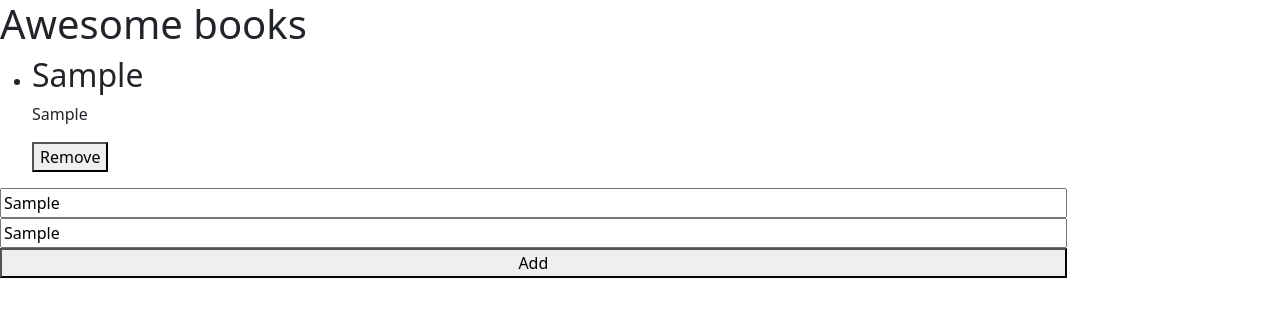
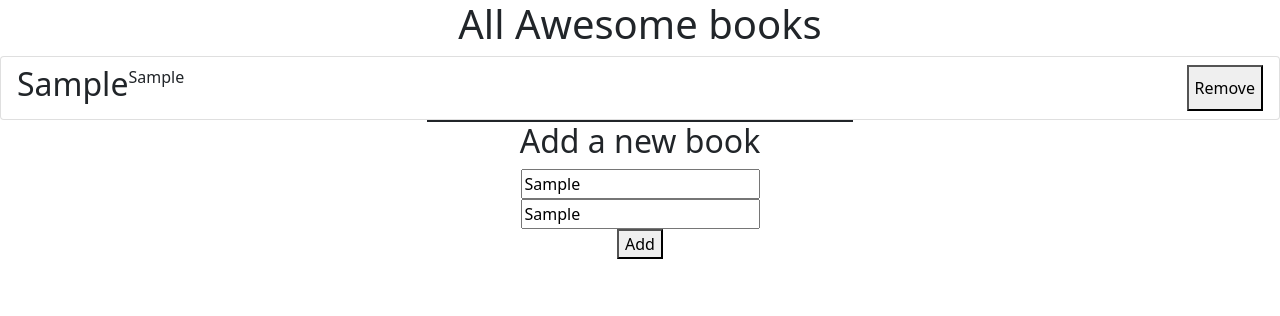
Before and after one commit to damdafayton/awesome-books, a website: page index.html in a window 1280 px wide. Both pictures are taken after typing "Sample", "Sample" into the empty fields and a click on the button "Add". Drawn offline with Linux system fonts and the light colour scheme.

Commit message:
Add Styling

```diff
--- a/index.html
+++ b/index.html
@@ -1,25 +1,23 @@
 <!DOCTYPE html>
 <html lang="en">
-
-<head>
-    <meta charset="UTF-8">
-    <meta http-equiv="X-UA-Compatible" content="IE=edge">
-    <meta name="viewport" content="width=device-width, initial-scale=1.0">
-    <link rel="stylesheet" href="./css/bootstrap.min.css">
+  <head>
+    <meta charset="UTF-8" />
+    <meta http-equiv="X-UA-Compatible" content="IE=edge" />
+    <meta name="viewport" content="width=device-width, initial-scale=1.0" />
+    <link rel="stylesheet" href="./css/bootstrap.min.css" />
     <script src="./js/script.js" defer></script>
     <title>Document</title>
-</head>
+  </head>
 
-<body>
-    <h1>Awesome books</h1>
-    <ul id="book-list">
-
-    </ul>
-    <form action="/" class="d-flex flex-column col-10">
-        <input type="text" placeholder="Title" id="title">
-        <input type="text" placeholder="Author" id="author">
-        <button type="submit" id="addBtn">Add</button>
+  <body>
+    <h1 class="text-center">All Awesome books</h1>
+    <ul class="list-group" id="book-list"></ul>
+    <div class="d-flex col-4 m-auto border border-dark"></div>
+    <form action="/" class="d-flex flex-column col-12">
+      <h2 class="text-center">Add a new book</h2>
+      <input type="text" placeholder="Title" id="title" class="m-auto" />
+      <input type="text" placeholder="Author" id="author" class="m-auto" />
+      <button type="submit" id="addBtn" class="m-auto">Add</button>
     </form>
-</body>
-
+  </body>
 </html>
--- a/js/script.js
+++ b/js/script.js
@@ -17,7 +17,6 @@ class Book {
   }
 
   static removeBook(title) {
-        console.log('hi')
     Book.books = Book.books.filter((book) => book.title === title);
     store.setItem('books', JSON.stringify(Book.books));
   }
@@ -29,12 +28,13 @@ function addBook(e) {
   book.addNewBook();
   const ul = document.querySelector('#book-list');
   const li = document.createElement('li');
-
+  li.classList.add('list-group-item', 'd-flex');
   const titleElem = document.createElement('h2');
   titleElem.innerText = title.value;
   const authorElem = document.createElement('p');
   authorElem.innerText = author.value;
   const button = document.createElement('button');
+  button.classList.add('ms-auto');
   button.innerText = 'Remove';
   button.addEventListener('click', (e) => {
     const liElem = e.target.parentElement;
```
Lines whose indentation alone changed are shown as unchanged.
